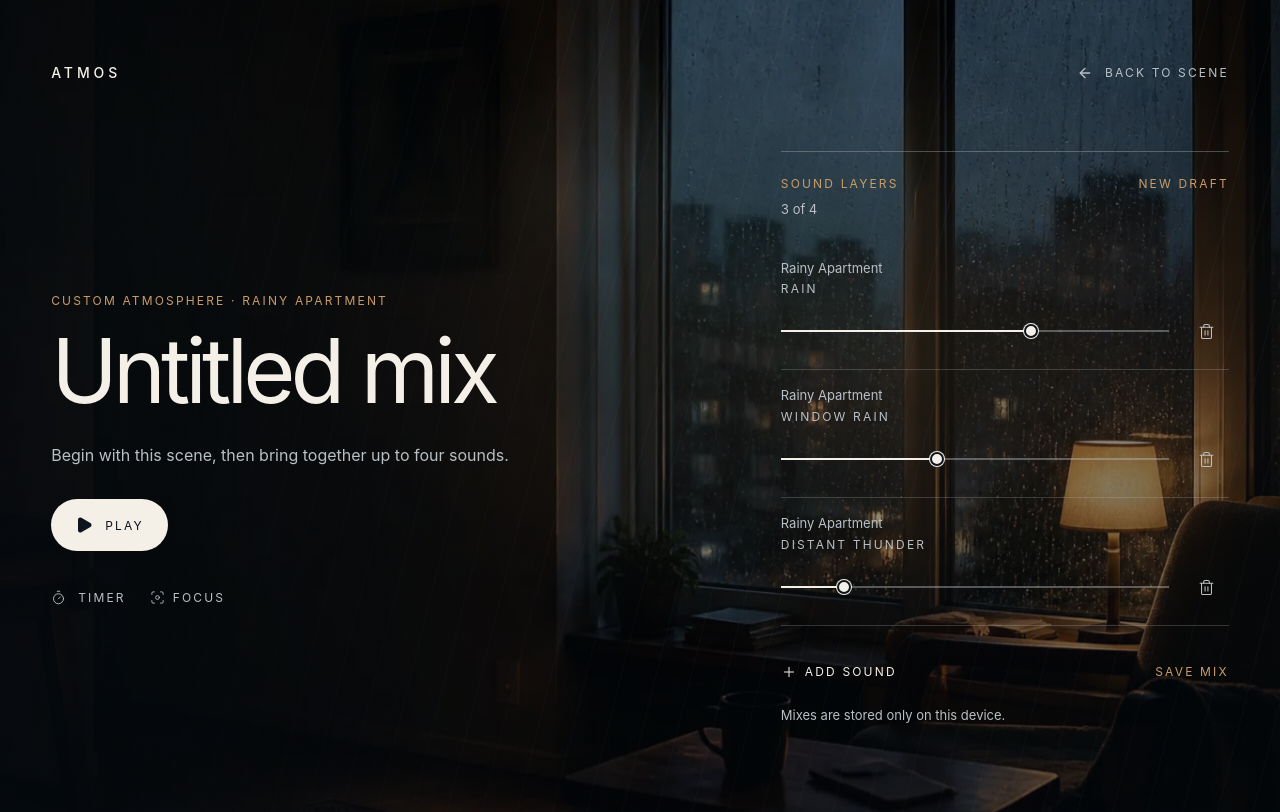
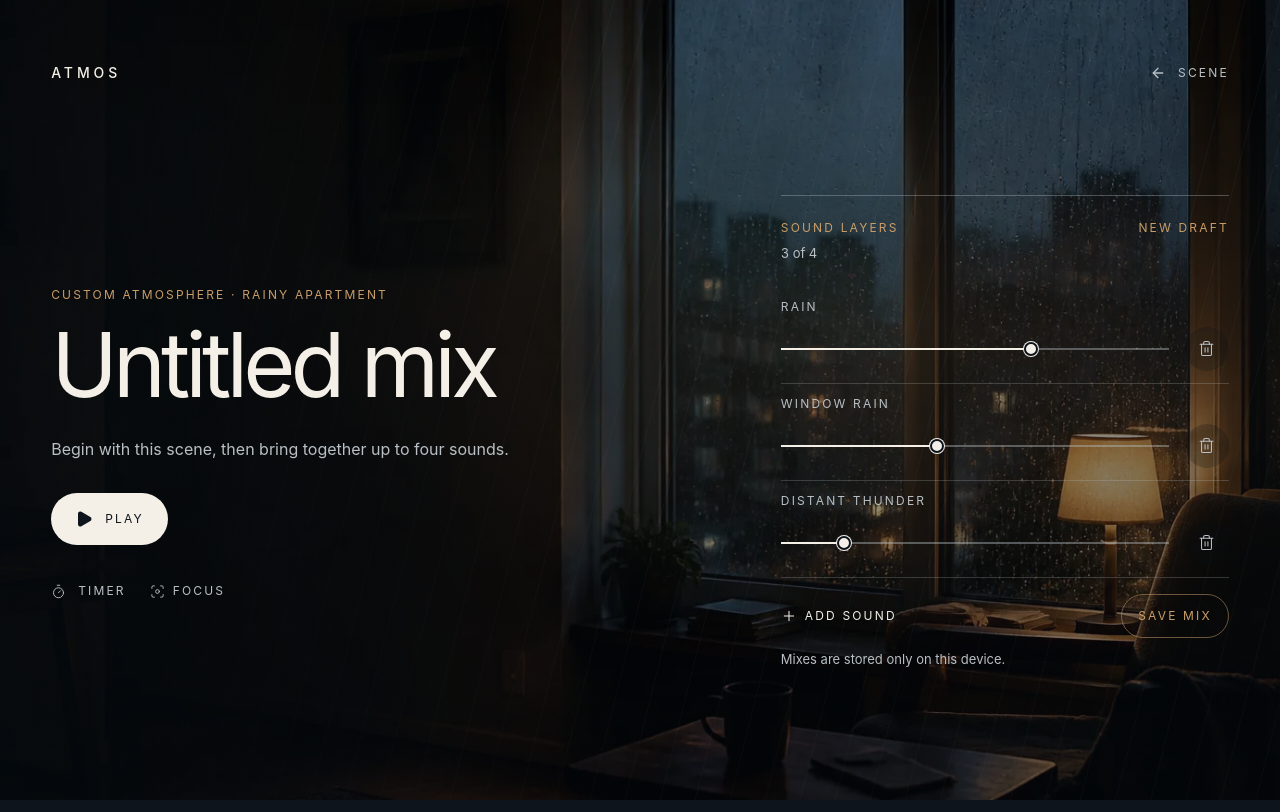
Before and after one commit to LucasG0ld/ATMOS, a Next.js app: page /compose in a window 1280 px wide. Built offline with nearby package versions, Linux system fonts and the light colour scheme.

Commit message:
Prototype quiet composer layers variant

```diff
--- a/scripts/capture-design-variants.mjs
+++ b/scripts/capture-design-variants.mjs
@@ -8,6 +8,7 @@ const projectRoot = resolve(import.meta.dirname, "..");
 const outputDirectory = resolve(projectRoot, "docs", "design", "variants");
 const port = 3111;
 const baseURL = `http://127.0.0.1:${port}`;
+const composerCaptureName = process.env.ATMOS_COMPOSER_CAPTURE ?? "composer-b3";
 
 async function waitForServer() {
   for (let attempt = 0; attempt < 80; attempt += 1) {
@@ -40,6 +41,25 @@ async function capture(browser, suffix, options) {
     animations: "disabled",
     fullPage: true,
     path: resolve(outputDirectory, `home-b2-${suffix}.png`),
+  });
+  await page.goto(`${baseURL}/compose?scene=rainy-apartment`);
+  await page.waitForTimeout(800);
+  await page.screenshot({
+    animations: "disabled",
+    fullPage: true,
+    path: resolve(outputDirectory, `${composerCaptureName}-${suffix}.png`),
+  });
+  await page.getByRole("button", { name: "Add sound" }).click();
+  await page
+    .getByRole("button", { name: "Add Forest Air from Deep Forest" })
+    .click();
+  await page.screenshot({
+    animations: "disabled",
+    fullPage: true,
+    path: resolve(
+      outputDirectory,
+      `${composerCaptureName}-mixed-${suffix}.png`,
+    ),
   });
   await context.close();
 }
--- a/src/features/composer/composer.module.css
+++ b/src/features/composer/composer.module.css
@@ -60,7 +60,7 @@
   align-self: center;
   display: grid;
   grid-template-columns: minmax(18rem, 1fr) minmax(20rem, 28rem);
-  gap: clamp(3rem, 8vw, 9rem);
+  gap: clamp(3rem, 6vw, 6rem);
   width: min(100%, 82rem);
   margin-inline: auto;
 }
@@ -194,13 +194,13 @@
 }
 
 .layer {
-  padding-block: var(--space-4);
+  padding-block: var(--space-3);
   border-bottom: 1px solid
     color-mix(in srgb, var(--atmos-muted) 24%, transparent);
 }
 
 .origin {
-  margin-bottom: var(--space-1);
+  margin-bottom: var(--space-2);
 }
 
 .layerControls {
@@ -222,7 +222,7 @@
   padding: 0;
   color: var(--atmos-muted);
   cursor: pointer;
-  background: transparent;
+  background: color-mix(in srgb, var(--atmos-surface) 52%, transparent);
   border: 0;
   border-radius: 999px;
   transition:
@@ -246,8 +246,9 @@
 }
 
 .actions {
+  flex-wrap: wrap;
   justify-content: space-between;
-  margin-top: var(--space-6);
+  margin-top: var(--space-4);
   gap: var(--space-4);
 }
 
@@ -266,12 +267,31 @@
 }
 
 .saveButton {
+  padding-inline: var(--space-4);
   color: var(--atmos-accent);
+  border: 1px solid color-mix(in srgb, var(--atmos-accent) 52%, transparent);
+  border-radius: 999px;
+  transition:
+    color var(--duration-control) var(--ease-out),
+    background-color var(--duration-control) var(--ease-out),
+    border-color var(--duration-control) var(--ease-out);
+}
+
+.saveButton:is(:hover, :focus-visible) {
+  color: var(--atmos-background);
+  background: var(--atmos-accent);
+  border-color: var(--atmos-accent);
 }
 
 .saveButton:disabled {
   cursor: not-allowed;
   opacity: 0.55;
+}
+
+.saveButton:disabled:hover {
+  color: var(--atmos-accent);
+  background: transparent;
+  border-color: color-mix(in srgb, var(--atmos-accent) 52%, transparent);
 }
 
 .announcement {
@@ -483,7 +503,7 @@
   .stage {
     align-self: end;
     grid-template-columns: 1fr;
-    gap: var(--space-12);
+    gap: var(--space-8);
   }
 
   .title {
@@ -521,11 +541,6 @@
     max-width: 7rem;
   }
 
-  .actions {
-    align-items: flex-start;
-    flex-direction: column;
-  }
-
   .savedMix {
     grid-template-columns: 1fr;
   }
@@ -548,7 +563,8 @@
 @media (prefers-reduced-motion: reduce) {
   .backLink,
   .removeButton,
-  .closeButton {
+  .closeButton,
+  .saveButton {
     transition-duration: 0ms;
   }
 
--- a/src/features/composer/composer.tsx
+++ b/src/features/composer/composer.tsx
@@ -181,6 +181,8 @@ export function Composer() {
   const activeSoundKeys = new Set(
     layers.map(({ sound }) => getSoundReferenceKey(sound)),
   );
+  const hasMultipleOrigins =
+    new Set(layers.map(({ sound }) => sound.atmosphereId)).size > 1;
   const isFull = layers.length >= MAX_LAYERS;
   const isHydrated = preferences?.isHydrated ?? true;
   const playbackState = session?.playbackState ?? "idle";
@@ -474,7 +476,7 @@ export function Composer() {
                   ref={backLinkRef}
                 >
                   <ArrowLeft aria-hidden="true" size={16} />
-                  <span>Back to scene</span>
+                  <span>Scene</span>
                 </Link>
               </div>
             </header>
@@ -579,10 +581,18 @@ export function Composer() {
                     const isOnlyLayer = layers.length === 1;
                     return (
                       <li className={styles.layer} key={soundKey}>
-                        <p className={styles.origin}>{entry.atmosphereName}</p>
+                        {hasMultipleOrigins ? (
+                          <p className={styles.origin} data-layer-origin="">
+                            {entry.atmosphereName}
+                          </p>
+                        ) : null}
                         <div className={styles.layerControls}>
                           <AtmosSlider
-                            accessibleLabel={`${entry.sound.name} from ${entry.atmosphereName}`}
+                            accessibleLabel={
+                              hasMultipleOrigins
+                                ? `${entry.sound.name} from ${entry.atmosphereName}`
+                                : entry.sound.name
+                            }
                             disabled={
                               !isHydrated ||
                               session?.unavailableLayerIds.has(soundKey)
```
Also changed, not shown: 14 other files (tests, documents, lock files or other folders).
